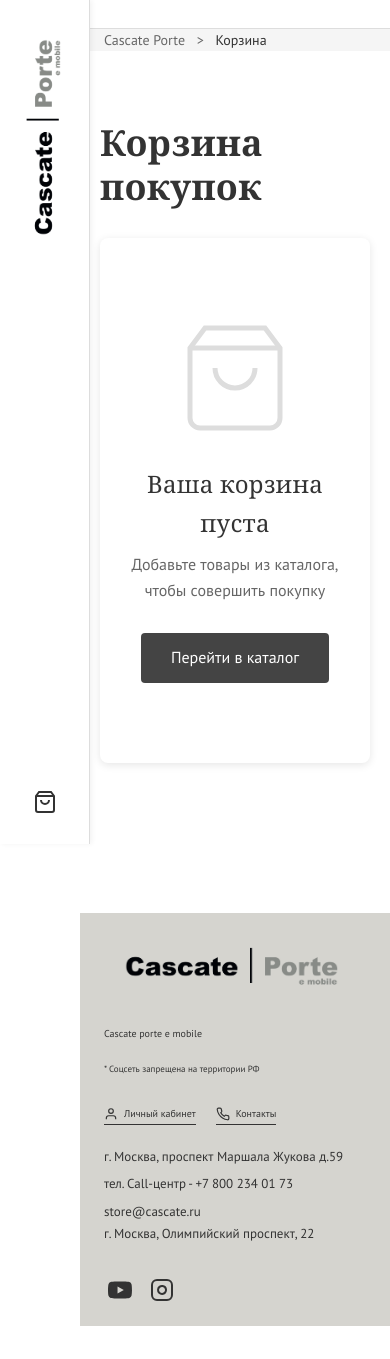
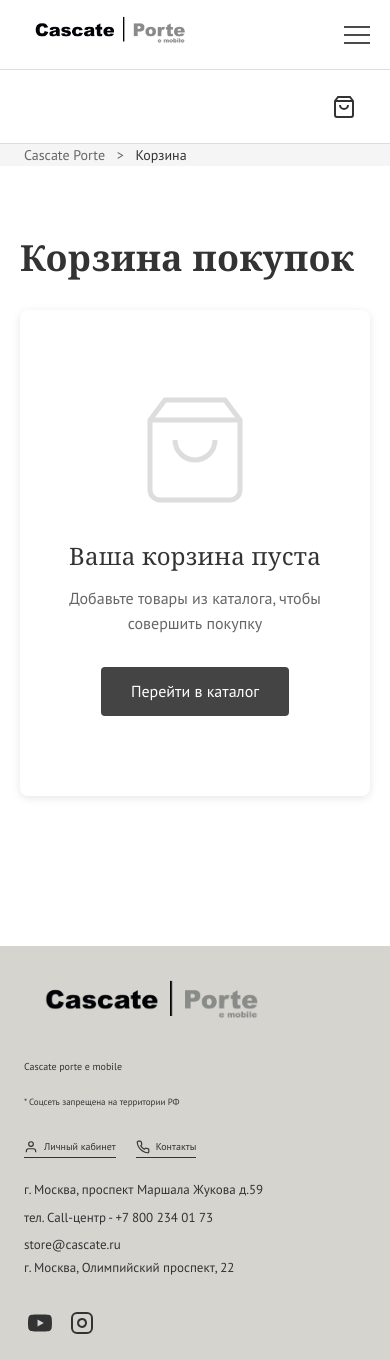
Before and after one commit to DanilPr0Z/Cascate, a Django app: page /cart/ in a window 390 px wide. Before the commit the page ends 1326 px from the top, so only its background shows below. Run offline with Django 4.2, Linux system fonts and the light colour scheme; data comes from the database, SQL or seed files in the repository; data that the repository does not hold is empty.

Commit message:
1.4 Prod

```diff
--- a/cart/views.py
+++ b/cart/views.py
@@ -35,6 +35,7 @@
     """Генерация PDF с заказом"""
     from reportlab.lib.enums import TA_CENTER, TA_LEFT
     from reportlab.pdfbase.ttfonts import TTFont
+    from reportlab.platypus import Image
     import os
 
     buffer = BytesIO()
@@ -111,8 +112,19 @@
         alignment=TA_LEFT,
     )
 
+    # Логотип в левом верхнем углу
+    try:
+        logo_path = os.path.join(settings.BASE_DIR, 'static', 'images', 'logo-navbar.png')
+        if os.path.exists(logo_path):
+            logo = Image(logo_path, width=6*cm, height=1.4*cm)
+            logo.hAlign = 'LEFT'
+            elements.append(logo)
+            elements.append(Spacer(1, 0.8*cm))
+    except Exception as e:
+        print(f"[WARNING] Could not add logo to PDF: {e}")
+
     # Заголовок
-    title = Paragraph('Заказ Cascate Porte', title_style)
+    title = Paragraph('Заказ', title_style)
     elements.append(title)
     elements.append(Spacer(1, 0.5*cm))
 
@@ -136,16 +148,32 @@
         elements.append(Spacer(1, 0.5*cm))
 
     # Таблица с товарами
-    cart_items = cart.items.select_related('product').all()
+    cart_items = cart.items.select_related('product').prefetch_related('product__images').all()
 
     # Данные таблицы
-    data = [['№', 'Товар', 'Цена', 'Кол-во', 'Итого']]
+    data = [['№', 'Фото', 'Товар', 'Цена', 'Кол-во', 'Итого']]
 
     for idx, item in enumerate(cart_items, 1):
-        product_name = item.product.name[:50] if len(item.product.name) <= 50 else item.product.name[:47] + '...'
+        product_name = item.product.name[:40] if len(item.product.name) <= 40 else item.product.name[:37] + '...'
+
+        # Получаем главное изображение товара
+        product_image = None
+        main_image = item.product.get_main_image()
+        if main_image:
+            try:
+                image_path = os.path.join(settings.MEDIA_ROOT, str(main_image.image))
+                if os.path.exists(image_path):
+                    product_image = Image(image_path, width=1.5*cm, height=1.5*cm)
+            except Exception as e:
+                print(f"[WARNING] Could not load product image: {e}")
+
+        # Если изображение не найдено, используем заглушку
+        if not product_image:
+            product_image = Paragraph('—', normal_style)
 
         data.append([
             str(idx),
+            product_image,
             product_name,
             f"{item.product.price:.0f} ₽",
             str(item.quantity),
@@ -153,30 +181,33 @@
         ])
 
     # Итоговая строка
-    data.append(['', '', '', 'Итого:', f"{cart.get_total_price():.0f} ₽"])
+    data.append(['', '', '', '', 'Итого:', f"{cart.get_total_price():.0f} ₽"])
 
     # Создаем таблицу
-    table = Table(data, colWidths=[1.5*cm, 9*cm, 2.5*cm, 2*cm, 2.5*cm])
+    table = Table(data, colWidths=[1*cm, 2*cm, 7*cm, 2.5*cm, 1.5*cm, 2.5*cm])
 
     # Стиль таблицы
     table.setStyle(TableStyle([
         ('BACKGROUND', (0, 0), (-1, 0), colors.HexColor('#444444')),
         ('TEXTCOLOR', (0, 0), (-1, 0), colors.whitesmoke),
         ('ALIGN', (0, 0), (0, -1), 'CENTER'),  # Первая колонка (№) - по центру
-        ('ALIGN', (1, 0), (1, -1), 'LEFT'),     # Вторая колонка (Товар) - слева
-        ('ALIGN', (2, 0), (-1, -1), 'CENTER'),  # Остальные - по центру
+        ('ALIGN', (1, 0), (1, -1), 'CENTER'),  # Вторая колонка (Фото) - по центру
+        ('ALIGN', (2, 0), (2, -1), 'LEFT'),    # Третья колонка (Товар) - слева
+        ('ALIGN', (3, 0), (-1, -1), 'CENTER'), # Остальные - по центру
         ('FONTNAME', (0, 0), (-1, 0), font_name_bold),
-        ('FONTSIZE', (0, 0), (-1, 0), 11),
-        ('BOTTOMPADDING', (0, 0), (-1, 0), 12),
-        ('TOPPADDING', (0, 0), (-1, 0), 12),
+        ('FONTSIZE', (0, 0), (-1, 0), 10),
+        ('BOTTOMPADDING', (0, 0), (-1, 0), 10),
+        ('TOPPADDING', (0, 0), (-1, 0), 10),
         ('BACKGROUND', (0, -1), (-1, -1), colors.HexColor('#F5F5F5')),
         ('FONTNAME', (0, -1), (-1, -1), font_name_bold),
         ('FONTNAME', (0, 1), (-1, -2), font_name),
         ('GRID', (0, 0), (-1, -1), 1, colors.black),
         ('VALIGN', (0, 0), (-1, -1), 'MIDDLE'),
-        ('FONTSIZE', (0, 1), (-1, -1), 10),
-        ('LEFTPADDING', (0, 0), (-1, -1), 6),
-        ('RIGHTPADDING', (0, 0), (-1, -1), 6),
+        ('FONTSIZE', (0, 1), (-1, -1), 9),
+        ('LEFTPADDING', (0, 0), (-1, -1), 4),
+        ('RIGHTPADDING', (0, 0), (-1, -1), 4),
+        ('TOPPADDING', (0, 1), (-1, -1), 6),
+        ('BOTTOMPADDING', (0, 1), (-1, -1), 6),
     ]))
 
     elements.append(table)
@@ -353,36 +384,41 @@
 Cascate Porte
     """
 
-    # Отправка email отключена
-    # try:
-    #     email = EmailMessage(
-    #         subject=subject,
-    #         body=message,
-    #         from_email=settings.DEFAULT_FROM_EMAIL,
-    #         to=['store@cascate.ru'],  # Email из футера
-    #     )
-    #
-    #     # Прикрепляем PDF
-    #     email.attach(
-    #         f'Заказ_{datetime.now().strftime("%Y%m%d_%H%M%S")}.pdf',
-    #         pdf_buffer.getvalue(),
-    #         'application/pdf'
-    #     )
-    #
-    #     email.send(fail_silently=False)
-    #
-    #     return JsonResponse({
-    #         'success': True,
-    #         'message': 'Заказ успешно оформлен и отправлен!'
-    #     })
-    # except Exception as e:
-    #     print(f"[ERROR] Failed to send email: {e}")
-    #     return JsonResponse({
-    #         'success': False,
-    #         'message': 'Ошибка при отправке заказа. Попробуйте позже.'
-    #     })
+    # Отправка email
+    try:
+        email = EmailMessage(
+            subject=subject,
+            body=message,
+            from_email=settings.DEFAULT_FROM_EMAIL,
+            to=['store@cascate.ru'],
+            reply_to=[customer_info.get('email')] if customer_info.get('email') else None,
+        )
 
-    return JsonResponse({
-        'success': True,
-        'message': 'Заказ успешно оформлен!'
-    })
+        # Добавляем заголовки для надежности
+        email.extra_headers = {
+            'X-Mailer': 'Cascate Porte',
+            'X-Priority': '3',
+        }
+
+        # Прикрепляем PDF
+        email.attach(
+            f'Заказ_{datetime.now().strftime("%Y%m%d_%H%M%S")}.pdf',
+            pdf_buffer.getvalue(),
+            'application/pdf'
+        )
+
+        email.send(fail_silently=False)
+
+        # Очищаем корзину после успешной отправки
+        cart.items.all().delete()
+
+        return JsonResponse({
+            'success': True,
+            'message': 'Заказ успешно оформлен и отправлен!'
+        })
+    except Exception as e:
+        print(f"[ERROR] Failed to send email: {e}")
+        return JsonResponse({
+            'success': False,
+            'message': f'Ошибка при отправке заказа: {str(e)}'
+        })
--- a/mebel/settings.py
+++ b/mebel/settings.py
@@ -163,6 +163,7 @@
 EMAIL_HOST = config('EMAIL_HOST', default='smtp.gmail.com')
 EMAIL_PORT = config('EMAIL_PORT', default=587, cast=int)
 EMAIL_USE_TLS = config('EMAIL_USE_TLS', default=True, cast=bool)
+EMAIL_USE_SSL = config('EMAIL_USE_SSL', default=False, cast=bool)
 EMAIL_HOST_USER = config('EMAIL_HOST_USER', default='')
 EMAIL_HOST_PASSWORD = config('EMAIL_HOST_PASSWORD', default='')
 DEFAULT_FROM_EMAIL = config('DEFAULT_FROM_EMAIL', default='noreply@cascate.ru')
--- a/static/css/burger-menu.css
+++ b/static/css/burger-menu.css
@@ -1,111 +1,62 @@
 /* Бургер меню */
 .site-burger-menu {
-    position: fixed !important;
-    display: flex !important;
+    position: fixed;
+    display: flex;
     flex-direction: column;
     align-items: center;
-    justify-content: flex-start;
+    justify-content: center;
     top: 0;
     left: 0;
-    height: 100vh;
+    height: 100%;
     width: 80px;
     border-right: 1px solid #ddd;
     z-index: 100;
     background-color: #fff;
-    visibility: visible !important;
 }
 
 #menu__toggle {
-    opacity: 0 !important;
-    position: absolute;
-    pointer-events: none;
-    width: 0;
-    height: 0;
-    visibility: hidden;
-}
-
-.burger-button-wrapper {
-    display: flex !important;
-    align-items: center;
-    justify-content: center;
-    flex: 1;
-    width: 100%;
-    visibility: visible !important;
-}
-
-.spacer {
-    flex: 1;
-    flex-shrink: 0;
+    opacity: 0;
 }
 
 .menu__btn {
-    display: flex !important;
+    display: flex;
     align-items: center;
-    justify-content: center;
-    width: 50px;
-    height: 50px;
+    position: fixed;
+    width: 26px;
+    height: 26px;
     cursor: pointer;
     z-index: 21;
-    position: relative;
-    padding: 12px;
-    border-radius: 8px;
-    background-color: #f8f8f8;
-    border: 1px solid #ddd;
-    transition: all 0.3s;
 }
-
-.menu__btn:hover {
-    background-color: #e8e8e8;
-    border-color: #4b4b4b;
-}
-
-/* .menu__btn:active,
-.menu__btn:hover {
-    transition: transform .5s;
-    transform: rotate(-90deg);
-} */
 
 .menu__btn:hover span::before {
     transition: transform .5s;
-    /* transform: scaleX(0.7); */
+    transform: scaleX(0.7);
 }
 
 .menu__btn:hover span::after {
     transition: transform .5s;
-    /* transform: scaleX(0.7); */
+    transform: scaleX(0.7);
 }
 
-.menu__btn > span {
-    display: block !important;
-    position: relative !important;
-    width: 24px !important;
-    height: 3px !important;
-    background-color: #333 !important;
-    transition: .3s all;
-    visibility: visible !important;
-    opacity: 1 !important;
-}
-
+.menu__btn > span,
 .menu__btn > span::before,
 .menu__btn > span::after {
-    content: '' !important;
-    display: block !important;
-    position: absolute !important;
-    width: 24px !important;
-    height: 3px !important;
-    background-color: #333 !important;
-    transition: .3s all;
-    left: 0 !important;
-    visibility: visible !important;
-    opacity: 1 !important;
+    display: block;
+    position: absolute;
+    width: 100%;
+    height: 2px;
+    background-color: #4b4b4b;
+    transition: .5s all;
 }
 
 .menu__btn > span::before {
-    top: -9px !important;
+    content: '';
+    top: -8px;
 }
 
 .menu__btn > span::after {
-    top: 9px !important;
+    content: '';
+    top: 8px;
 }
 
 .menu__box {
@@ -131,8 +82,7 @@
 .menu__item {
     display: flex;
     align-items: center;
-    width: 100%;
-    max-width: 480px;
+    width: 480px;
     height: 40px;
     padding: 8px 8px;
     color: rgb(49, 47, 47);
@@ -195,7 +145,6 @@
 #product2,
 #product3 {
     display: flex;
-    flex-direction: column;
 }
 
 .submenu {
@@ -205,10 +154,6 @@
     opacity: 0;
     display: none;
     list-style-type: none;
-}
-
-.submenu li {
-    margin: 5px 0;
 }
 
 .submenu1 {
@@ -222,7 +167,7 @@
 
 #product:hover .submenu {
     opacity: 1;
-    height: auto;
+    height: 40px;
     transition: .55s opacity, .55s visibility;
     transition: .6s all;
     display: block;
@@ -230,7 +175,7 @@
 
 #product1:hover .submenu1 {
     opacity: 1;
-    height: auto;
+    height: 40px;
     transition: .55s opacity, .55s visibility;
     transition: .6s all;
     display: block;
@@ -240,17 +185,17 @@
 .site-logo {
     background: url("/static/images/logo-navbar.png") no-repeat;
     transform: rotate(-90deg);
-    width: 200px;
-    height: 45px;
+    width: 240px;
+    height: 55px;
     background-size: contain;
-    margin-top: 20px;
-    flex-shrink: 0;
+    margin-bottom: auto;
+    margin-top: 100px;
 }
 
 .link-logo {
     display: block;
-    width: 200px;
-    height: 45px;
+    width: 240px;
+    height: 55px;
 }
 
 /* Подзаголовки в меню */
@@ -265,11 +210,44 @@
 
 /* Адаптив */
 @media (max-width: 1024px) {
-    .site-burger-menu {
-        display: none;
+    body {
+        margin-left: 0 !important;
+        padding-top: 70px; /* Место для navbar */
     }
 
-    .site-header {
-        display: block;
+    .site-burger-menu {
+        flex-direction: row;
+        width: 100%;
+        height: 70px;
+        border-right: none;
+        border-bottom: 1px solid #ddd;
+        justify-content: space-between;
+        padding: 0 20px;
+    }
+
+    .site-logo {
+        transform: rotate(0deg);
+        margin: 0;
+        width: 180px;
+        height: 50px;
+    }
+
+    .link-logo {
+        width: 180px;
+        height: 50px;
+    }
+
+    .menu__btn {
+        position: static;
+        margin: 0;
+        width: 26px;
+        height: 26px;
+        flex-shrink: 0;
+    }
+
+    .menu__btn > span,
+    .menu__btn > span::before,
+    .menu__btn > span::after {
+        width: 26px;
     }
 }
--- a/static/css/cart.css
+++ b/static/css/cart.css
@@ -663,6 +663,26 @@
     border-color: var(--primary-color);
 }
 
+.form-input {
+    width: 100%;
+    padding: 12px;
+    border: 1px solid var(--border-color);
+    border-radius: 4px;
+    font-size: 14px;
+    transition: border-color 0.3s;
+    box-sizing: border-box;
+    font-family: "PT Sans", Arial, Helvetica, sans-serif;
+}
+
+.form-input:focus {
+    outline: none;
+    border-color: var(--primary-color);
+}
+
+.form-input::placeholder {
+    color: #999;
+}
+
 /* Сообщение об успехе */
 .order-success {
     text-align: center;
--- a/static/css/main.css
+++ b/static/css/main.css
@@ -27,6 +27,8 @@
     background-color: var(--white);
     font-weight: 400;
     margin-left: 80px; /* Space for burger menu sidebar */
+    padding-right: 0;
+    transition: margin-left 0.3s ease;
 }
 
 /* Элегантная типографика для заголовков */
@@ -93,72 +95,9 @@
     text-decoration: none;
 }
 
-/* Main Navigation - Vertical Sidebar */
-.main-nav {
-    display: none; /* Скрываем старый навбар, заменен на бургер-меню */
-    background-color: var(--white);
-    border-right: 1px solid var(--border-color);
-    position: fixed;
-    left: 0;
-    top: 0;
-    bottom: 0;
-    width: 90px;
-    z-index: 1000;
-    box-shadow: 2px 0 5px rgba(0, 0, 0, 0.05);
-    display: flex;
-    flex-direction: column;
-}
-
-.nav-top {
-    display: flex;
-    flex-direction: column;
-    align-items: center;
-    padding: 20px 10px;
-    flex: 0 0 auto;
-}
-
-.nav-middle {
-    display: flex;
-    flex-direction: column;
-    align-items: center;
-    justify-content: center;
-    flex: 1;
-    padding: 20px 10px;
-}
-
-.nav-bottom {
-    display: flex;
-    flex-direction: column;
-    align-items: center;
-    padding: 20px 10px;
-    flex: 0 0 auto;
-}
-
-.logo {
-    text-decoration: none;
-    display: flex;
-    align-items: center;
-    justify-content: center;
-    width: 100%;
-    margin-top: 90px;
-}
-
-.logo-image {
-    height: 55px;
-    width: auto;
-    object-fit: contain;
-    pointer-events: none;
-    user-select: none;
-    -webkit-user-drag: none;
-    -webkit-user-select: none;
-    -moz-user-select: none;
-    -ms-user-select: none;
-    transform: rotate(-90deg);
-    transform-origin: center center;
-}
-
-.nav-icon {
-    font-size: 24px;
+/* Cart Icon in Navigation */
+.nav-cart-icon {
+    position: relative;
     text-decoration: none;
     transition: all 0.3s;
     display: flex;
@@ -170,32 +109,20 @@
     border-radius: 8px;
 }
 
-.nav-icon svg {
+.nav-cart-icon svg {
     width: 24px;
     height: 24px;
+    stroke: var(--text-dark);
+    fill: none;
 }
 
-.nav-icon:hover {
+.nav-cart-icon:hover {
     background-color: var(--bg-light);
     color: var(--primary-color);
 }
 
-.favorite-icon svg {
-    stroke: var(--text-dark);
-    fill: none;
-}
-
-.favorite-icon:hover svg {
-    stroke: var(--secondary-color);
-}
-
-.cart-icon {
-    position: relative;
-}
-
-.cart-icon svg {
-    stroke: var(--text-dark);
-    fill: none;
+.nav-cart-icon:hover svg {
+    stroke: var(--primary-color);
 }
 
 .cart-badge {
@@ -229,13 +156,18 @@
 
 .secondary-nav .container {
     display: flex;
-    gap: 50px;
-    flex-wrap: wrap;
     align-items: center;
     justify-content: space-between;
 }
 
-.secondary-nav a {
+.nav-categories {
+    display: flex;
+    gap: 50px;
+    flex-wrap: wrap;
+    align-items: center;
+}
+
+.secondary-nav .category-nav-link {
     color: var(--text-dark);
     text-decoration: none;
     font-size: 14px;
@@ -247,7 +179,7 @@
     font-family: "PT Sans", Arial, Helvetica, sans-serif;
 }
 
-.secondary-nav a:hover {
+.secondary-nav .category-nav-link:hover {
     color: var(--primary-color);
 }
 
@@ -769,6 +701,27 @@
     height: 24px;
 }
 
+/* Responsive */
+@media (max-width: 1024px) {
+    body {
+        margin-left: 0;
+        padding-top: 70px;
+    }
+
+    .secondary-nav .container {
+        gap: 15px;
+    }
+
+    .nav-categories {
+        gap: 15px;
+        flex-wrap: wrap;
+    }
+
+    .secondary-nav .category-nav-link {
+        font-size: 12px;
+    }
+}
+
 /* Responsive Footer */
 @media (max-width: 968px) {
     .footer-content {
--- a/static/js/burger-menu.js
+++ b/static/js/burger-menu.js
@@ -1,24 +1,8 @@
-// Бургер меню функционал
 function delayMenu() {
     let menuPause = document.getElementsByClassName("menu__item");
     setTimeout(function () {
-        // Здесь можно добавить логику задержки
+
     }, 5000, menuPause);
 }
 
 delayMenu();
-
-// Закрытие меню при клике на ссылку
-document.addEventListener('DOMContentLoaded', function() {
-    const menuToggle = document.getElementById('menu__toggle');
-    const menuItems = document.querySelectorAll('.menu__item');
-
-    menuItems.forEach(item => {
-        item.addEventListener('click', function(e) {
-            // Если это не родительский элемент подменю, закрываем меню
-            if (!this.parentElement.id.includes('product')) {
-                menuToggle.checked = false;
-            }
-        });
-    });
-});
--- a/templates/base.html
+++ b/templates/base.html
@@ -16,20 +16,13 @@
 <body>
     <!-- Burger Menu -->
     <div class="site-burger-menu">
-        <input id="menu__toggle" type="checkbox">
-
         <div class="site-logo">
             <a class="link-logo" href="http://cascate.ru/"></a>
         </div>
-
-        <div class="burger-button-wrapper">
+        <input id="menu__toggle" type="checkbox">
         <label class="menu__btn" for="menu__toggle">
             <span></span>
         </label>
-        </div>
-
-        <div class="spacer"></div>
-
         <ul class="menu__box">
             <li><a class="menu__item" href="/">Главная</a></li>
             <li><a class="menu__item" href="http://cascate.ru/page/company/">О фабрике</a></li>
@@ -61,19 +54,21 @@
             <li><a class="menu__item" target="_blank" href="https://sale.cascate.ru">Распродажа</a></li>
         </ul>
     </div>
-    <!-- Main Navigation - Vertical Sidebar -->
-    <div class="main-nav">
-        <div class="nav-top">
-            <a href="https://cascate.ru" class="logo">
-                <img src="{% static 'images/logo-navbar.png' %}" alt="Cascate Porte e mobile" class="logo-image">
+
+
+    <!-- Secondary Navigation Wrapper -->
+    <div class="secondary-nav-wrapper">
+        <!-- Secondary Navigation -->
+        <div class="secondary-nav">
+            <div class="container">
+                <div class="nav-categories">
+                    {% for category in all_categories %}
+                    <a href="{% url 'catalog:category_detail' category.slug %}" class="category-nav-link" data-category-slug="{{ category.slug }}">
+                        {{ category.name }}
                     </a>
+                    {% endfor %}
                 </div>
-
-        <div class="nav-middle">
-        </div>
-
-        <div class="nav-bottom">
-            <a href="{% url 'cart:cart' %}" class="nav-icon cart-icon" title="Корзина">
+                <a href="{% url 'cart:cart' %}" class="nav-cart-icon" title="Корзина">
                     <svg width="24" height="24" viewBox="0 0 24 24" fill="none" stroke="currentColor" stroke-width="2">
                         <path d="M6 2L3 6v14a2 2 0 0 0 2 2h14a2 2 0 0 0 2-2V6l-3-4z"></path>
                         <line x1="3" y1="6" x2="21" y2="6"></line>
@@ -83,20 +78,6 @@
                     <span class="cart-badge">{{ cart_count }}</span>
                     {% endif %}
                 </a>
-        </div>
-    </div>
-
-
-    <!-- Secondary Navigation Wrapper -->
-    <div class="secondary-nav-wrapper">
-        <!-- Secondary Navigation -->
-        <div class="secondary-nav">
-            <div class="container">
-                {% for category in all_categories %}
-                <a href="{% url 'catalog:category_detail' category.slug %}" class="category-nav-link" data-category-slug="{{ category.slug }}">
-                    {{ category.name }}
-                </a>
-                {% endfor %}
             </div>
         </div>
 
```
Also changed, not shown: templates/cart/cart.html (+34 -13 lines). Lines whose indentation alone changed are shown as unchanged.
